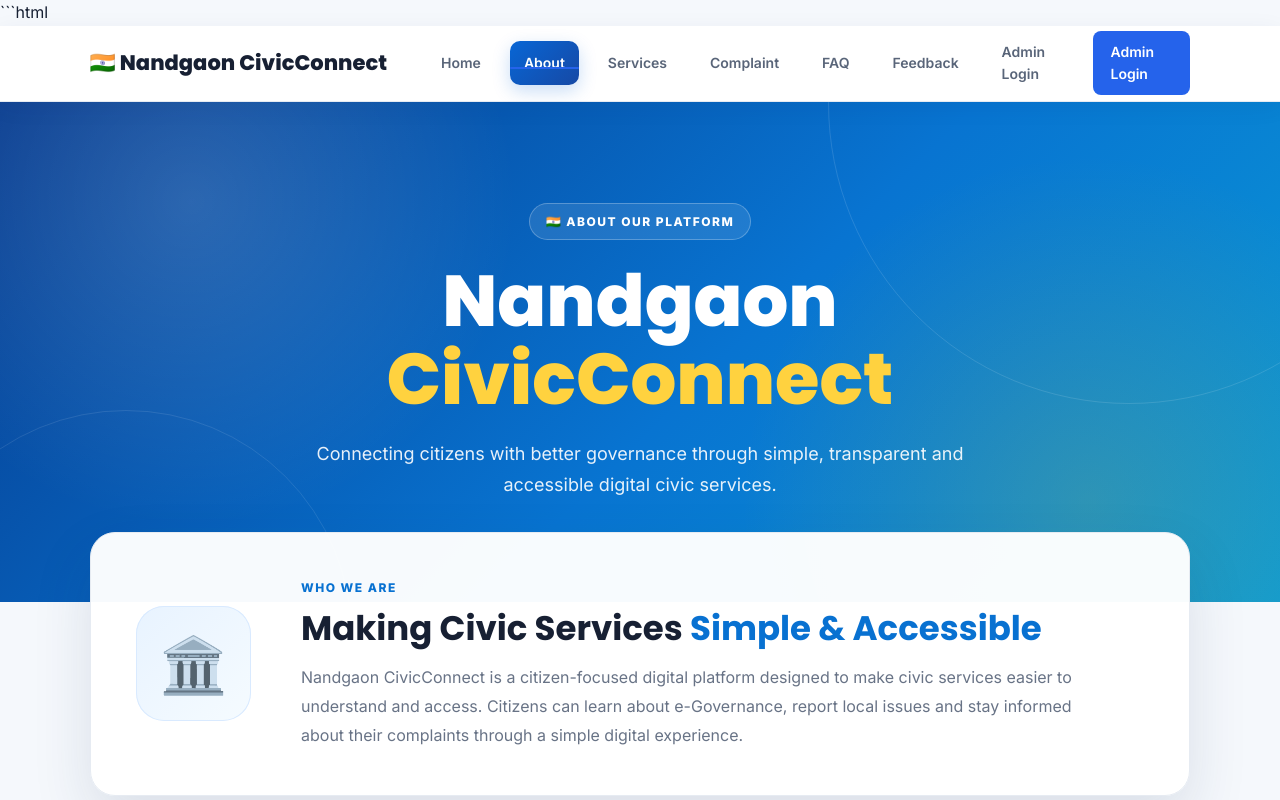
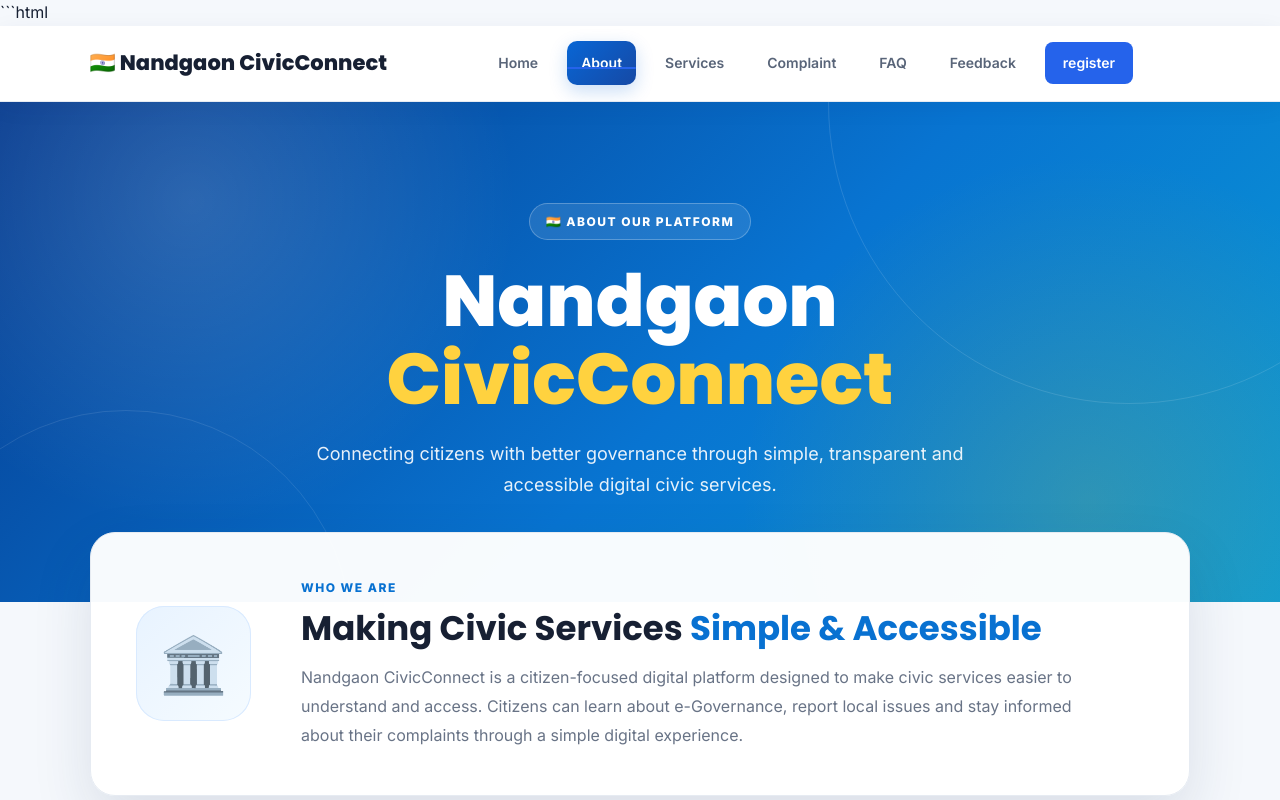
Before and after one commit to vishwakarmaanshika116-netizen/Nandgaon-CivicConnect, a plain HTML site: page about.html in a window 1280 px wide. Shown: the top 800 px of the page. Drawn offline with Linux system fonts and the light colour scheme.

Commit message:
updated code

```diff
--- a/about.html
+++ b/about.html
@@ -867,9 +867,8 @@
 
             <a href="feedback.html">Feedback</a>
 
-            <a href="register.html">Admin Login</a>
+            <a href="register.html">register</a>
 
-            <a href="admin-login.html">Admin Login</a>
 
 
 
```
Also changed, not shown: faq.html (+1 -1 lines), feedback.html (+1 -1 lines).
